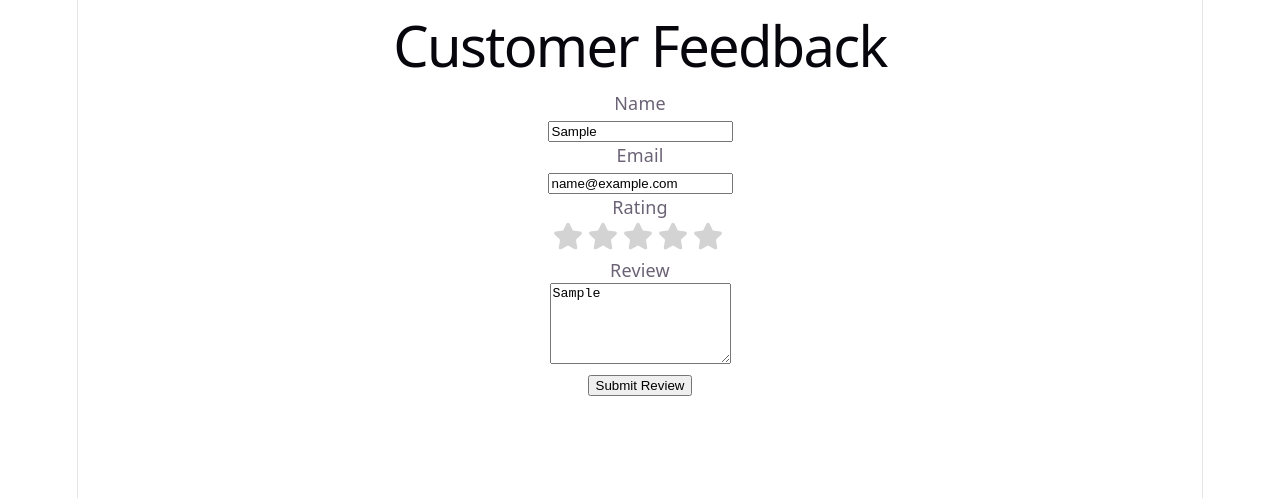
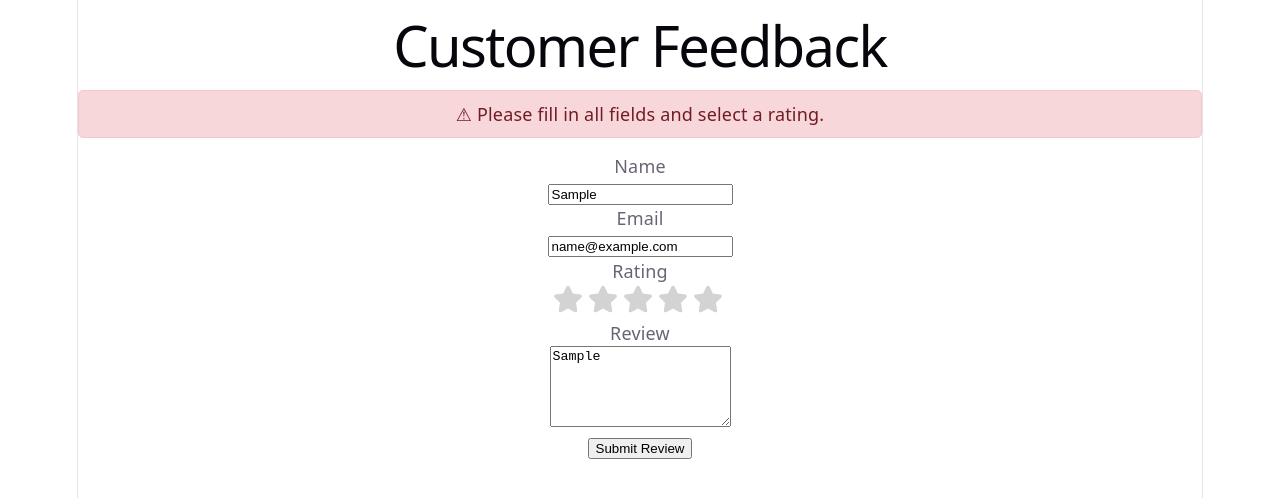
Before and after one commit to neeraj-r-pro/ai-review-monitoring-system, a React app: page / in a window 1280 px wide. Both pictures are taken after typing "Sample", "name@example.com", "Sample" into the empty fields and a click on the button "Submit Review". Shown: the top 498 px of the page. Built offline with nearby package versions, Linux system fonts and the light colour scheme; the HTML template or start-up script is replaced by a standard one.

Commit message:
Set up Flask backend with application factory

```diff
--- a/src/pages/Home.jsx
+++ b/src/pages/Home.jsx
@@ -12,8 +12,19 @@ function Home() {
     rating: 0,
   });
 
+  const [message, setMessage] = useState({
+    text: "",
+    type: "",
+  });
+
   const handleChange = (e) => {
     const { name, value } = e.target;
+
+    // Clear previous message whenever user starts typing
+    setMessage({
+      text: "",
+      type: "",
+    });
 
     setFormData({
       ...formData,
@@ -30,16 +41,51 @@ function Home() {
       !formData.review ||
       formData.rating === 0
     ) {
-      alert("Please fill in all fields and select a rating.");
+      setMessage({
+        text: "⚠ Please fill in all fields and select a rating.",
+        type: "error",
+      });
       return;
     }
 
+    setMessage({
+      text: "✅ Review submitted successfully!",
+      type: "success",
+    });
+
     console.log(formData);
+
+    setFormData({
+      name: "",
+      email: "",
+      review: "",
+      rating: 0,
+    });
   };
 
   return (
     <form onSubmit={handleSubmit}>
       <h1>Customer Feedback</h1>
+
+      {message.text && (
+        <p
+          style={{
+            padding: "10px",
+            borderRadius: "5px",
+            marginBottom: "15px",
+            backgroundColor:
+              message.type === "success" ? "#d4edda" : "#f8d7da",
+            color:
+              message.type === "success" ? "#155724" : "#721c24",
+            border:
+              message.type === "success"
+                ? "1px solid #c3e6cb"
+                : "1px solid #f5c6cb",
+          }}
+        >
+          {message.text}
+        </p>
+      )}
 
       <InputField
         label="Name"
@@ -60,12 +106,17 @@ function Home() {
 
       <Rating
         rating={formData.rating}
-        setRating={(value) =>
+        setRating={(value) => {
+          setMessage({
+            text: "",
+            type: "",
+          });
+
           setFormData({
             ...formData,
             rating: value,
-          })
-        }
+          });
+        }}
       />
 
       <TextArea
```
